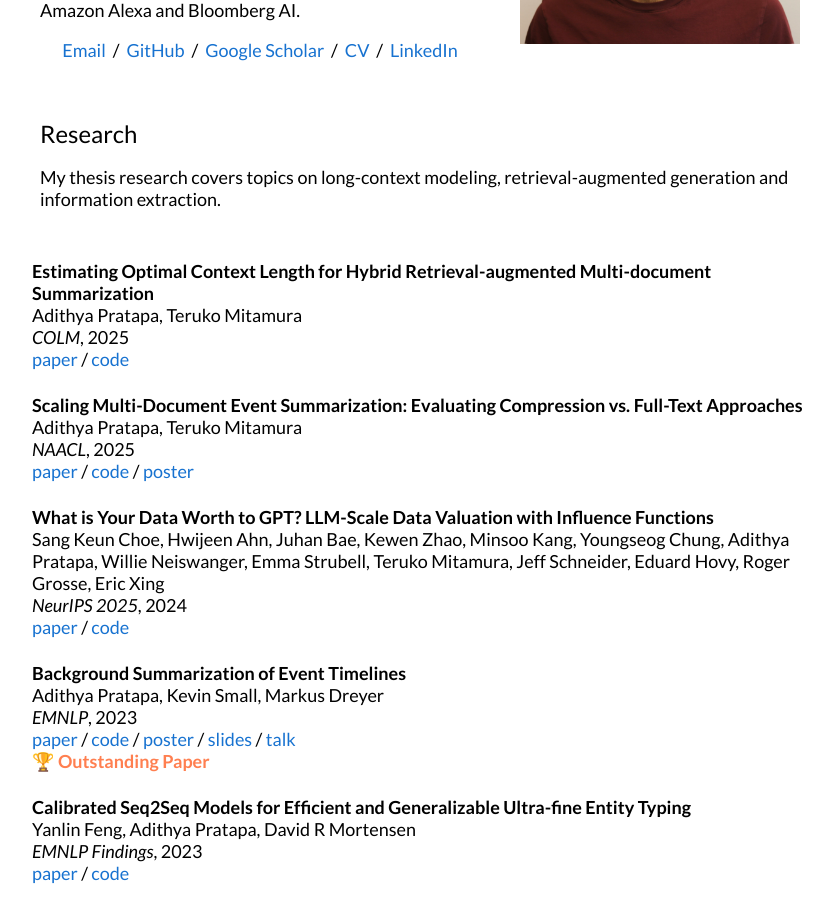
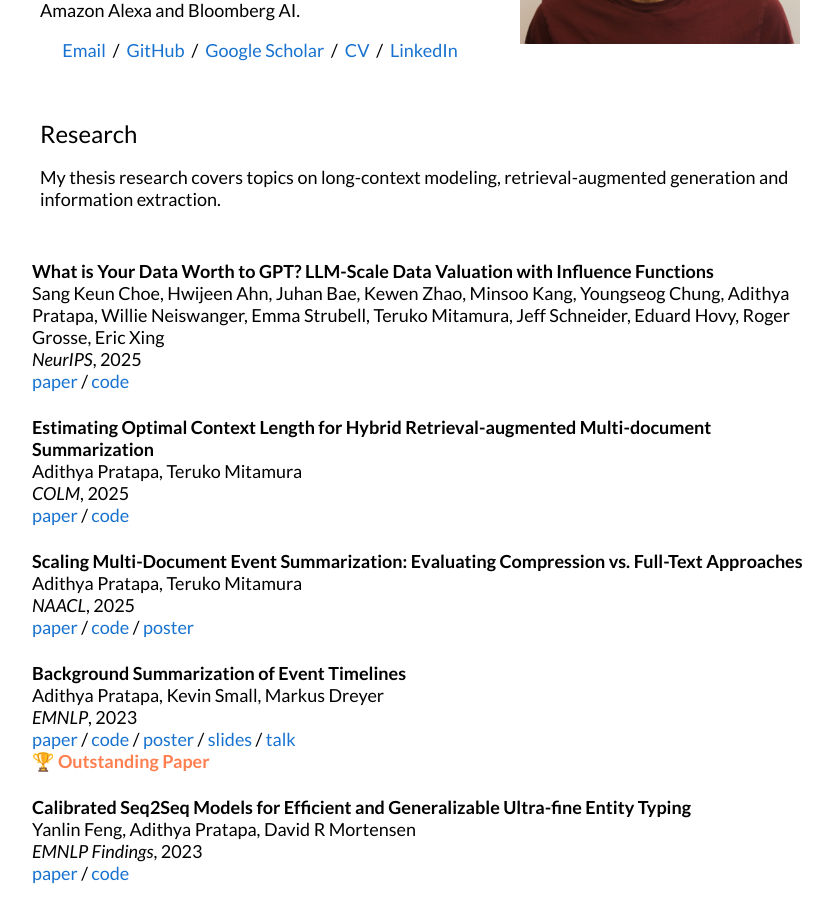
Before and after one commit to adithya7/adithya7.github.io, a Jekyll site: the page built from _posts/2024-05-22-data-valuation.md, in a window 1280 px wide and 900 px high, scrolled down 276 px. Shown: the whole window, without its empty margins (220-1053 px from the left). Built offline with Jekyll 4.4.1, drawn with Linux system fonts in a browser that asks for light colours.

Commit message:
Change publication date and venue in data valuation post
Updated the publication date and venue for the data valuation post.

```diff
--- a/_posts/2024-05-22-data-valuation.md
+++ b/_posts/2024-05-22-data-valuation.md
@@ -1,10 +1,10 @@
 ---
 layout: post
 title:  "What is Your Data Worth to GPT? LLM-Scale Data Valuation with Influence Functions"
-date:   2024-05-22
+date:   2025-09-18
 categories: research
 authors: "Sang Keun Choe, Hwijeen Ahn, Juhan Bae, Kewen Zhao, Minsoo Kang, Youngseog Chung, Adithya Pratapa, Willie Neiswanger, Emma Strubell, Teruko Mitamura, Jeff Schneider, Eduard Hovy, Roger Grosse, Eric Xing"
-venue: NeurIPS 2025
+venue: NeurIPS
 paper: https://arxiv.org/abs/2405.13954
 code: https://github.com/logix-project/logix
 ---
```
